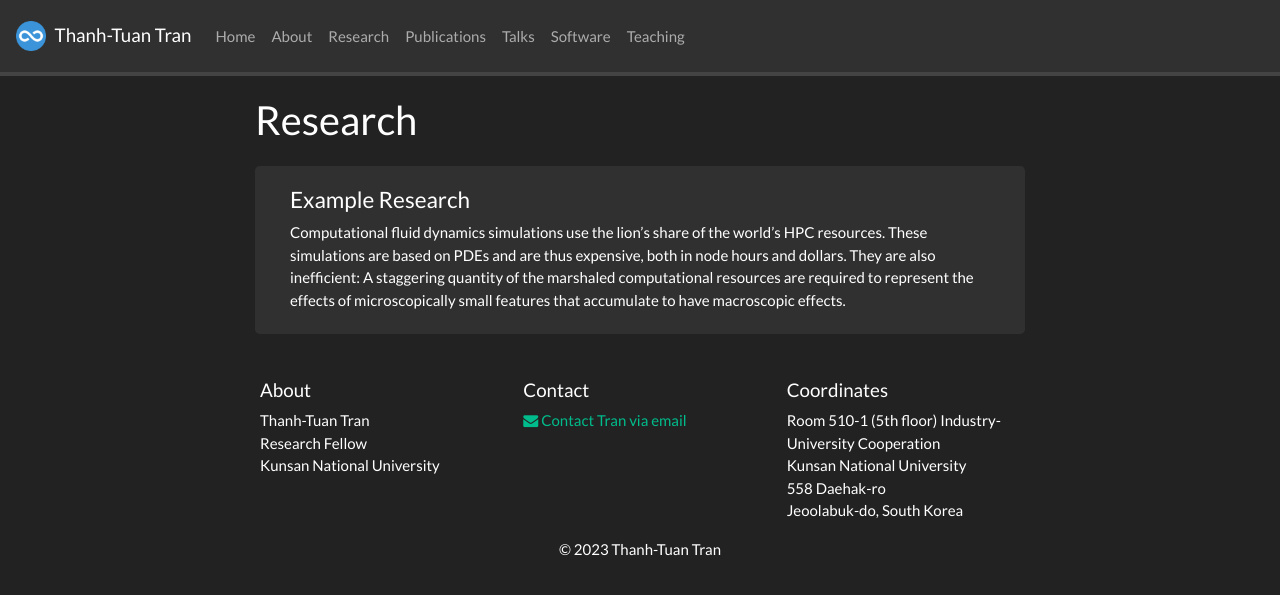
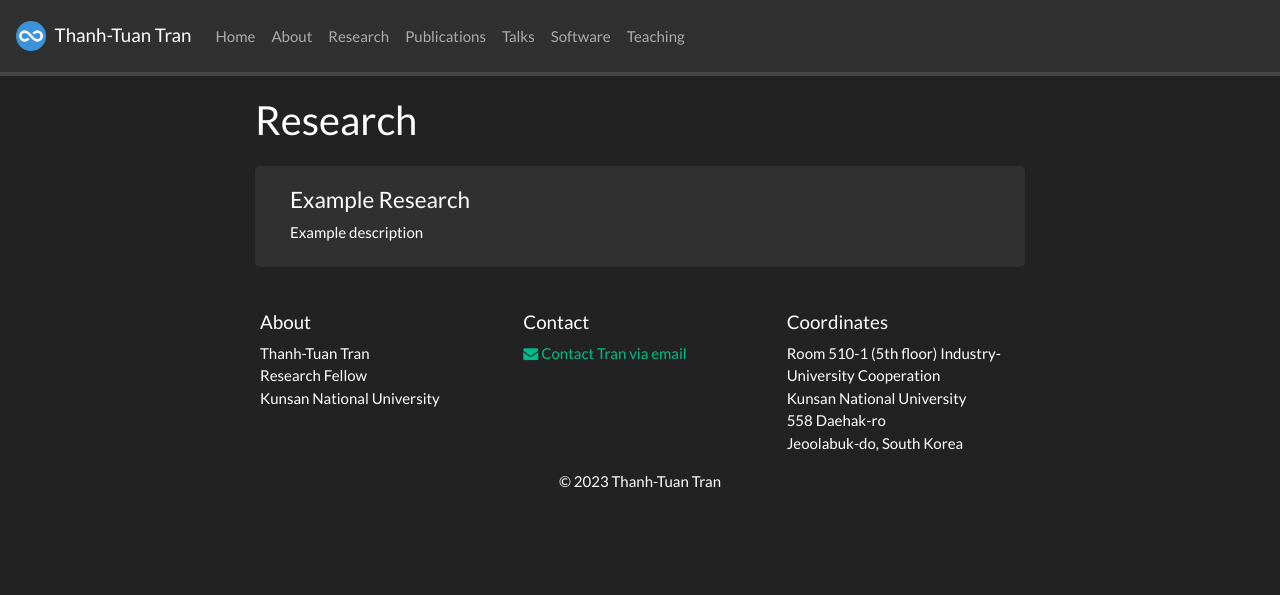
Before and after one commit to 3tbk/3tbk, a Jekyll site: the page built from _pages/research.md, in a window 1280 px wide. Shown: the top 595 px of the page. Built offline with Jekyll 4.4.1, drawn with Linux system fonts in a browser that asks for light colours; nearby versions of some CDN libraries; a style sheet for code colours, icons or effects is not loaded.

Commit message:
Update research.md

```diff
--- a/_pages/research.md
+++ b/_pages/research.md
@@ -36,8 +36,6 @@ iframe {
 <div class="col-md-12 col-sm-12">
 <h4>Example Research</h4>
 
-Computational fluid dynamics simulations use the lion’s share of the world’s HPC resources.
-These simulations are based on PDEs and are thus expensive, both in node hours and dollars.
-They are also inefficient: A staggering quantity of the marshaled computational resources are required to represent the effects of microscopically small features that accumulate to have macroscopic effects.
+Example description
 </div>
 </div>
```
